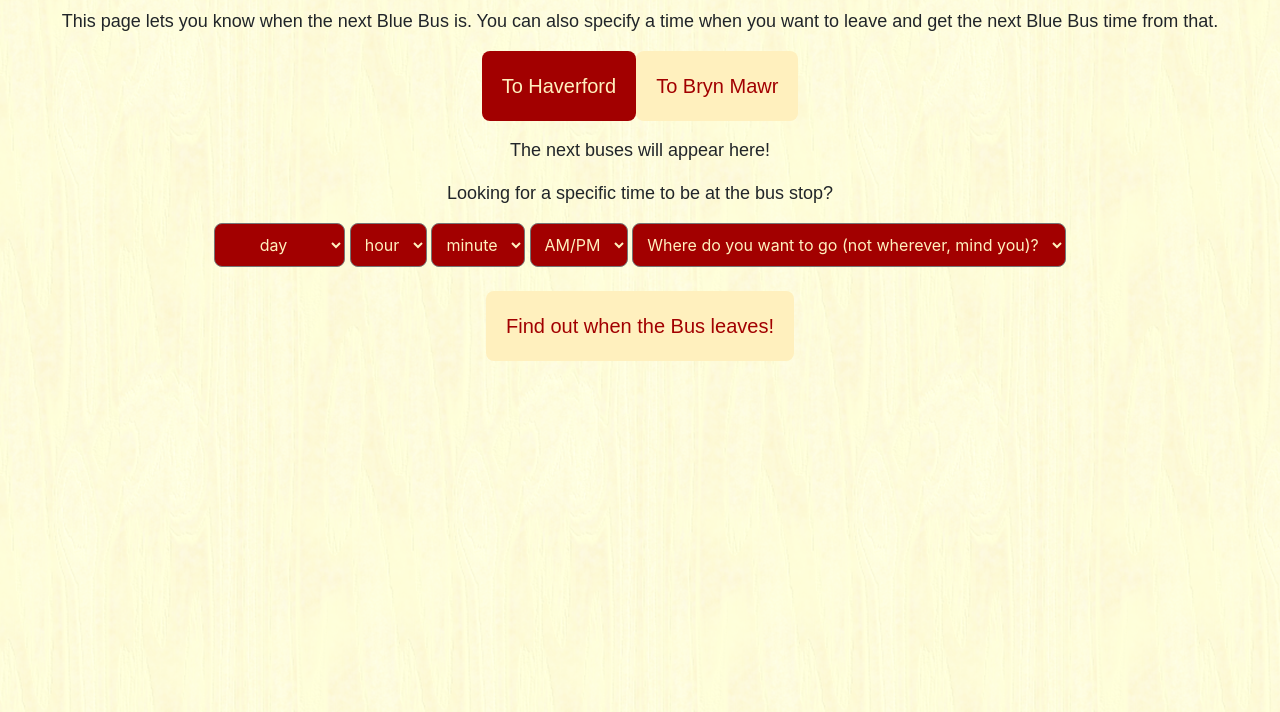
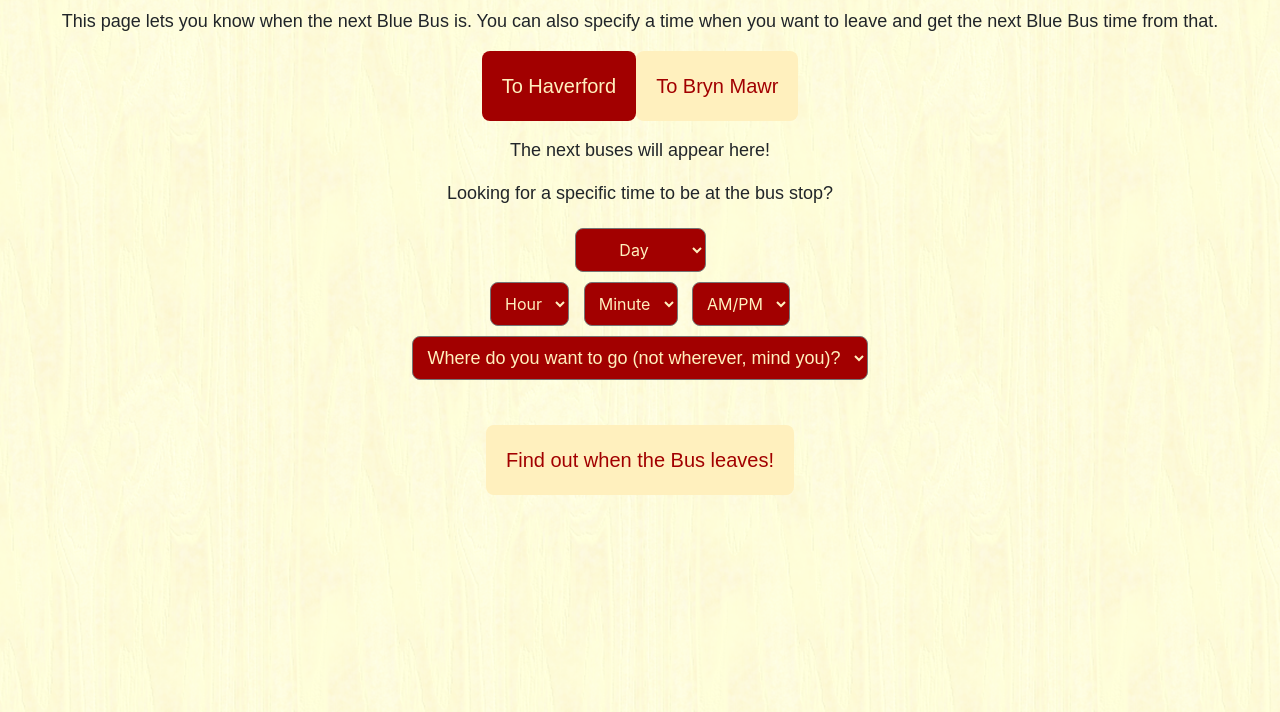
Before and after one commit to ishtiaque06/blue_bus_schedule, a plain HTML site: page templates/index.html in a window 1280 px wide. Shown: the part 88-800 px from the top of the page. Drawn offline with nearby package versions, Linux system fonts and the light colour scheme.

Commit message:
Spaced the buttons out

```diff
--- a/static/css/main.css
+++ b/static/css/main.css
@@ -257,6 +257,7 @@ body {
   color: #fff0be;
   transition-duration: 1.0s;
   text-align: center;
+  margin: 5px;
 }
 
 #day:hover, #hour:hover, #minute:hover, #ampm:hover, #direction:hover {
--- a/templates/index.html
+++ b/templates/index.html
@@ -43,7 +43,7 @@
         <p>Looking for a specific time to be at the bus stop?</p>
         <div class="select-time">
             <select id="day">
-                <option>day</option>
+                <option>Day</option>
                 <option>Monday</option>
                 <option>Tuesday</option>
                 <option>Wednesday</option>
@@ -52,8 +52,9 @@
                 <option>Saturday</option>
                 <option>Sunday</option>
             </select>
+            <br>
             <select id="hour">
-                <option>hour</option>
+                <option>Hour</option>
                 <option>12</option>
                 <option>1</option>
                 <option>2</option>
@@ -68,7 +69,7 @@
                 <option>11</option>
             </select>
             <select id="minute">
-                <option>minute</option>
+                <option>Minute</option>
                 <option>0</option>
                 <option>5</option>
                 <option>10</option>
@@ -87,6 +88,8 @@
                 <option>AM</option>
                 <option>PM</option>
             </select>
+            <br>
+            <p>
             <select id="direction">
                 <option>Where do you want to go (not wherever, mind you)?</option>
                 <option>To Haverford</option>
```
